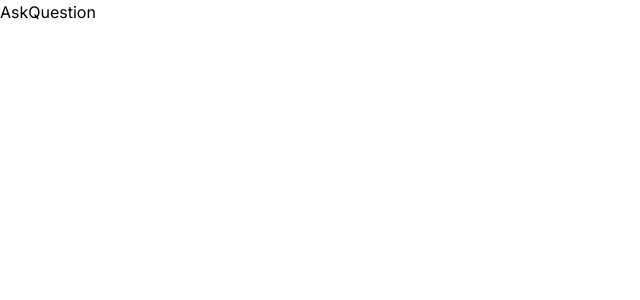
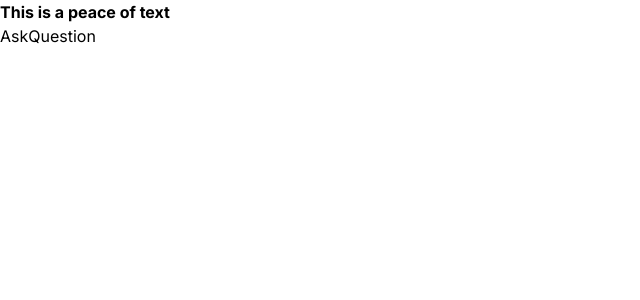
Before and after one commit to itsmanojthapa/ignou-dsc, a Next.js app: page /ask-question in a window 1280 px wide. Shown: the top 300 px of the page, without its empty margins (0-640 px from the left). Built offline with nearby package versions, Linux system fonts and the light colour scheme.

Commit message:
Theme init

```diff
--- a/app/globals.css
+++ b/app/globals.css
@@ -42,7 +42,7 @@ body {
   }
 
   .primary-gradient {
-    background: linear-gradient(129deg, #ff7000 0%, #e2995f 100%);
+    background: linear-gradient(129deg, #3466f6 0%, #7c3aed 100%);
   }
 
   .dark-gradient {
@@ -76,7 +76,7 @@ body {
 }
 
 .primary-text-gradient {
-  background: linear-gradient(129deg, #ff7000 0%, #e2995f 100%);
+  background: linear-gradient(129deg, #3466f6 0%, #7c3aed 100%);
   background-clip: text;
   -webkit-background-clip: text;
   -webkit-text-fill-color: transparent;
@@ -125,7 +125,7 @@ code {
   hyphens: auto;
 
   padding: 2px;
-  color: #ff7000 !important;
+  color: #3466f6 !important;
 }
 
 .markdown pre {
@@ -144,7 +144,7 @@ code {
 
 /* Clerk */
 .cl-internal-b3fm6y {
-  background: linear-gradient(129deg, #ff7000 0%, #e2995f 100%) !important;
+  background: linear-gradient(129deg, #3466f6 0%, #527dfd 100%) !important;
 }
 
 .hash-span {
--- a/app/layout.tsx
+++ b/app/layout.tsx
@@ -1,14 +1,25 @@
 import type { Metadata } from "next";
-import { Inter } from "next/font/google";
+import { Inter, Space_Grotesk } from "next/font/google";
 import "./globals.css";
 import React from "react";
 import { ClerkProvider } from "@clerk/nextjs";
+import ThemeProvider from "@/context/ThemeProvider";
 
-const inter = Inter({ subsets: ["latin"] });
+const inter = Inter({
+  subsets: ["latin"],
+  weight: ["100", "200", "300", "400", "500", "600", "700", "800", "900"],
+  variable: "--font-inter",
+});
+
+const spaceGrotest = Space_Grotesk({
+  subsets: ["latin"],
+  weight: ["300", "400", "500", "600", "700"],
+  variable: "--font-spaceGrotesk",
+});
 
 export const metadata: Metadata = {
   title: "IGNOU-DSC",
-  description: "Dev. Student Platform.",
+  description: "Dev. Student Social Platform.",
 };
 
 export default function RootLayout({
@@ -17,10 +28,20 @@ export default function RootLayout({
   children: React.ReactNode;
 }) {
   return (
-    <ClerkProvider>
-      <html lang="en">
-        <body className={inter.className}>{children}</body>
-      </html>
-    </ClerkProvider>
+    <html lang="en">
+      <body
+        className={`${inter.variable} ${inter.className} ${spaceGrotest.variable}`}>
+        <h1 className="font-bold ">This is a peace of text</h1>
+        <ClerkProvider
+          appearance={{
+            elements: {
+              formButtonPrimary: "primary-gradient",
+              footerActionLink: "primary-text-gradient hover:text-primary-500",
+            },
+          }}>
+          <ThemeProvider>{children}</ThemeProvider>
+        </ClerkProvider>
+      </body>
+    </html>
   );
 }
--- /dev/null
+++ b/context/ThemeProvider.tsx
@@ -0,0 +1,47 @@
+"use client";
+
+import React, { createContext, useContext, useState } from "react";
+
+interface ThemeContextType {
+  mode: string;
+  setMode: (mode: string) => void;
+}
+
+export const ThemeContext = createContext<ThemeContextType | undefined>(
+  undefined
+);
+
+function ThemeProvider({ children }: { children: React.ReactNode }) {
+  const [mode, setMode] = useState("");
+
+  // const handleThemeChange = () => {
+  //   if (mode === 'dark') {
+  //     setMode('light');
+  //     document.documentElement.classList.add('light');
+  //   } else {
+  //     setMode('dark');
+  //     document.documentElement.classList.add('dark');
+  //   }
+  // };
+
+  // useEffect(() => {
+  //   handleThemeChange();
+  // }, [mode]);
+
+  return (
+    <ThemeContext.Provider value={{ mode, setMode }}>
+      {children}
+    </ThemeContext.Provider>
+  );
+}
+
+export default ThemeProvider;
+
+/** */
+export const useTheme = () => {
+  const context = useContext(ThemeContext);
+  if (context === undefined) {
+    throw new Error("useTheme must be used within a ThemeProvider");
+  }
+  return context;
+};
```
